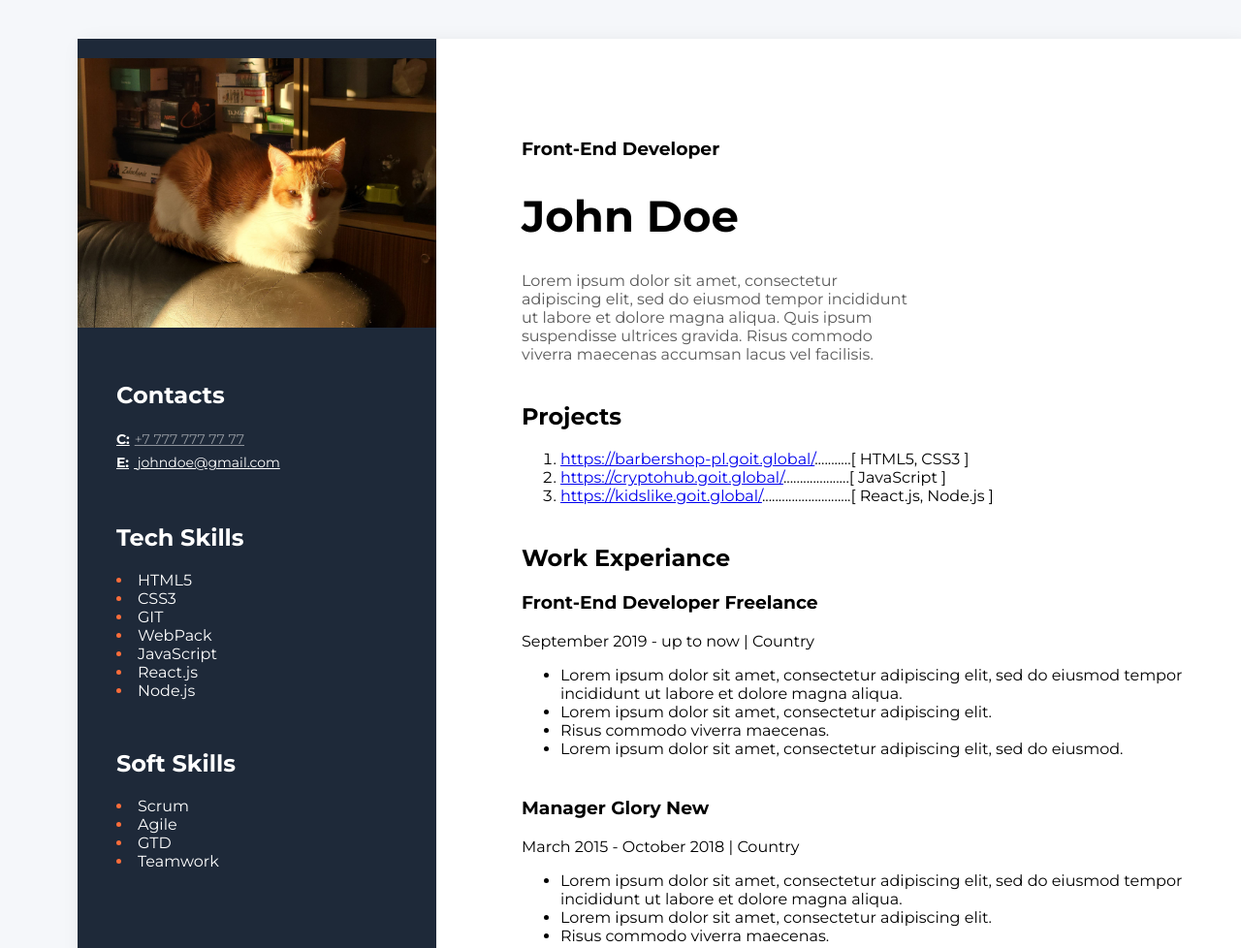
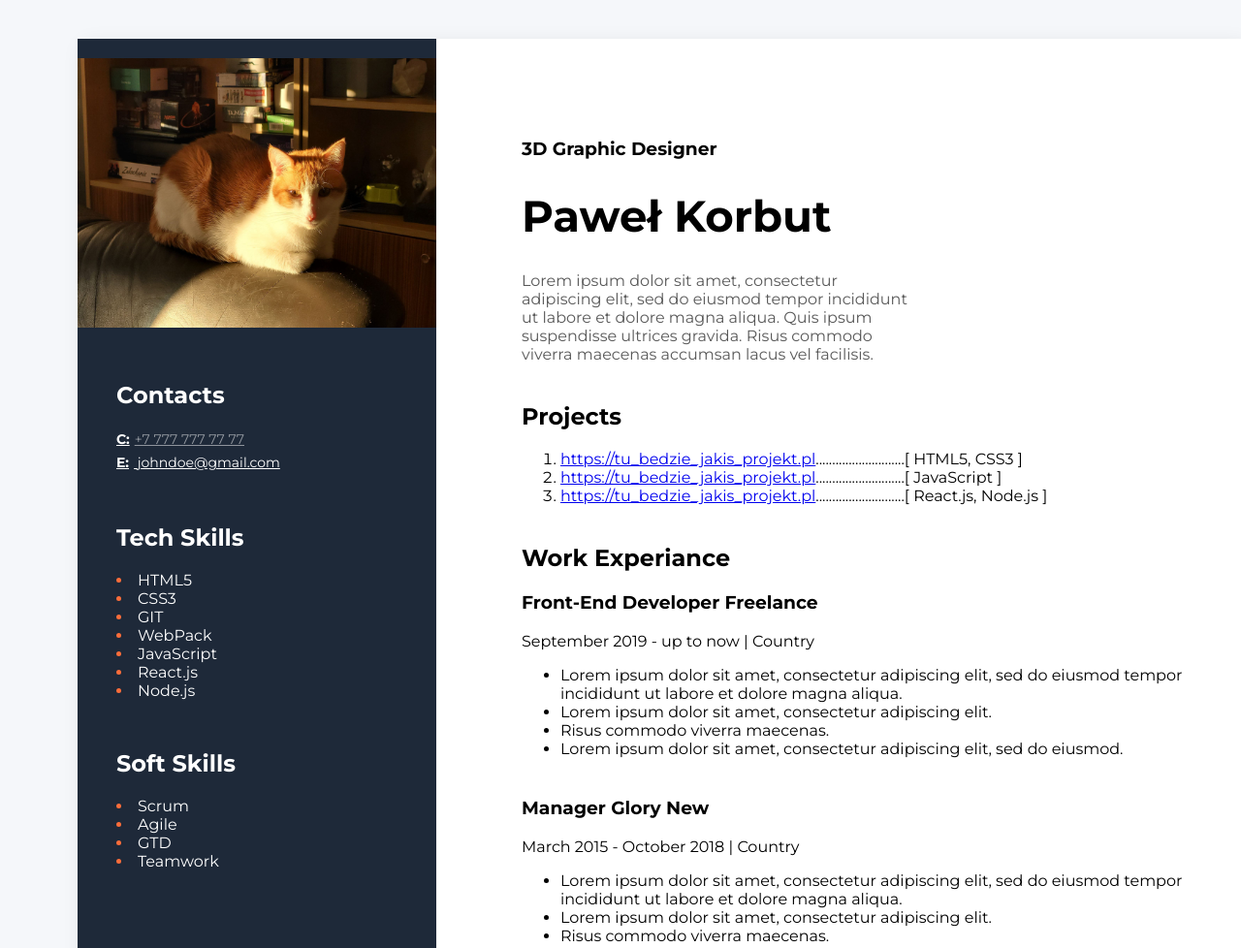
Before and after one commit to Persmerga/CV_HTML_CSS, a plain HTML site: page index.html in a window 1280 px wide. Shown: the top 978 px of the page at 97% size. Drawn offline with Linux system fonts and the light colour scheme.

Commit message:
Update index.html

```diff
--- a/index.html
+++ b/index.html
@@ -17,8 +17,8 @@
         <div class="wrapper">
             <main>
                 <div class="blockMainName">
-                    <h3>Front-End Developer</h3>
-                    <h1 class="headerPrimary">John Doe</h1>
+                    <h3>3D Graphic Designer</h3>
+                    <h1 class="headerPrimary">Paweł Korbut</h1>
                     <p class="paragraphPrimary">
                         Lorem ipsum dolor sit amet, consectetur adipiscing elit,
                         sed do eiusmod tempor incididunt ut labore et dolore
@@ -31,20 +31,20 @@
                     <h2>Projects</h2>
                     <ol>
                         <li>
-                            <a href="https://barbershop-pl.goit.global/"
-                                >https://barbershop-pl.goit.global/</a
-                            >...........[ HTML5, CSS3 ]
+                            <a href="https://tu_bedzie_jakis_projekt.pl"
+                                >https://tu_bedzie_jakis_projekt.pl</a
+                            >...........................[ HTML5, CSS3 ]
                         </li>
 
                         <li>
-                            <a href="https://cryptohub.goit.global/"
-                                >https://cryptohub.goit.global/</a
-                            >....................[ JavaScript ]
+                            <a href="https://tu_bedzie_jakis_projekt.pl"
+                                >https://tu_bedzie_jakis_projekt.pl</a
+                            >...........................[ JavaScript ]
                         </li>
 
                         <li>
-                            <a href="https://kidslike.goit.global/"
-                                >https://kidslike.goit.global/</a
+                            <a href="https://tu_bedzie_jakis_projekt.pl"
+                                >https://tu_bedzie_jakis_projekt.pl</a
                             >...........................[ React.js, Node.js ]
                         </li>
                     </ol>
```
